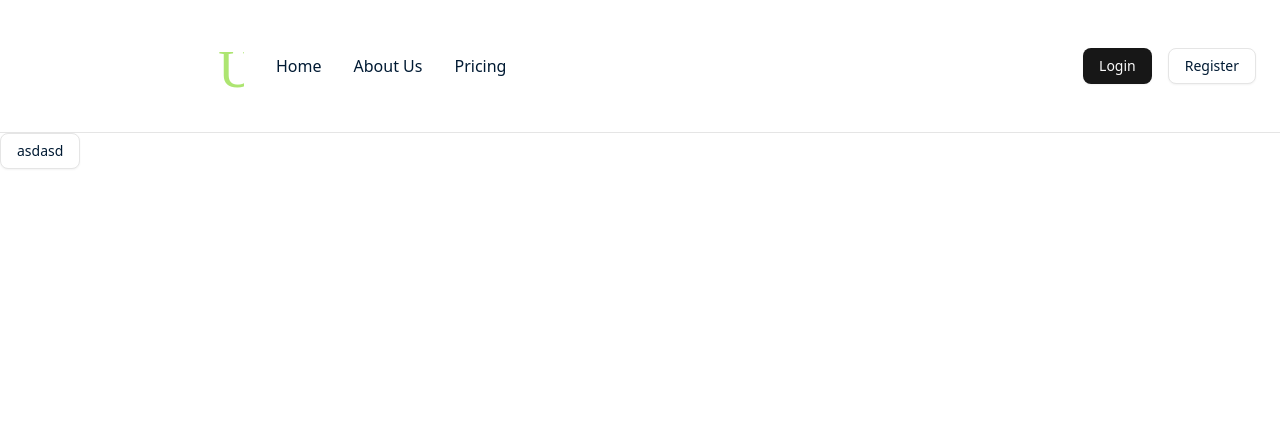
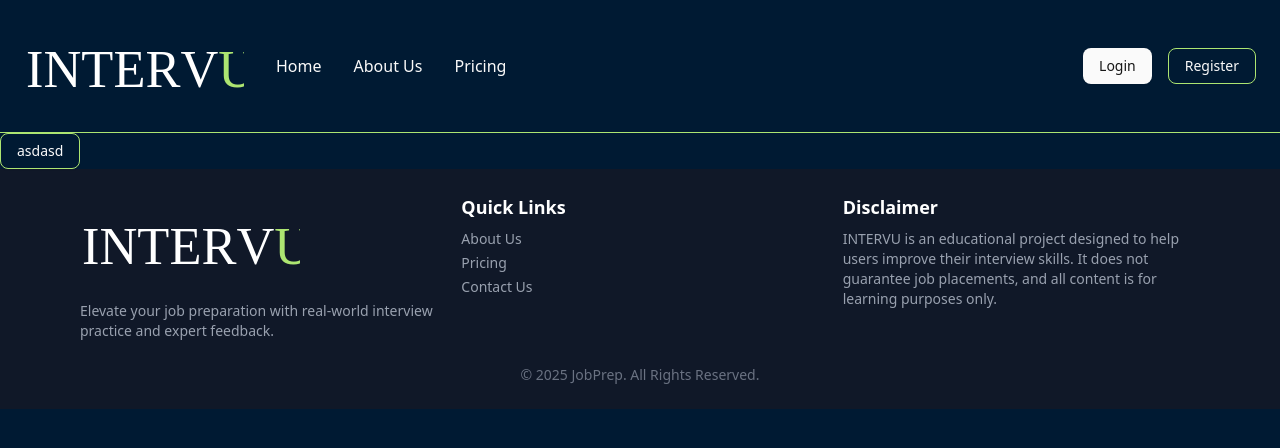
Before and after one commit to tomerbabila/intervu-client, a React (Vite) app: page / in a window 1280 px wide. Shown: the top 448 px of the page. Built offline with nearby package versions, Linux system fonts and the light colour scheme.

Commit message:
Add footer

```diff
--- /dev/null
+++ b/src/components/layout/Footer.tsx
@@ -0,0 +1,50 @@
+import Icon from "../icon/Icon";
+
+function Footer() {
+  return (
+    <footer className="bg-gray-900 text-white py-6">
+      <div className="max-w-6xl mx-auto px-4 grid grid-cols-1 md:grid-cols-3 gap-6">
+        <div>
+          <Icon name="intervu" />
+          <p className="text-sm mt-2 text-gray-400">
+            Elevate your job preparation with real-world interview practice and expert feedback.
+          </p>
+        </div>
+
+        <div>
+          <h3 className="text-lg font-semibold mb-2">Quick Links</h3>
+          <ul className="text-sm space-y-1 text-gray-400">
+            <li>
+              <a href="/about" className="hover:text-white">
+                About Us
+              </a>
+            </li>
+            <li>
+              <a href="/pricing" className="hover:text-white">
+                Pricing
+              </a>
+            </li>
+            <li>
+              <a href="/contact" className="hover:text-white">
+                Contact Us
+              </a>
+            </li>
+          </ul>
+        </div>
+
+        <div>
+          <h3 className="text-lg font-semibold mb-2">Disclaimer</h3>
+          <p className="text-sm text-gray-400">
+            INTERVU is an educational project designed to help users improve their interview skills. It does not
+            guarantee job placements, and all content is for learning purposes only.
+          </p>
+        </div>
+      </div>
+      <div className="text-center text-gray-500 text-sm mt-6">
+        © {new Date().getFullYear()} JobPrep. All Rights Reserved.
+      </div>
+    </footer>
+  );
+}
+
+export default Footer;
--- /dev/null
+++ b/src/components/layout/index.ts
@@ -0,0 +1,4 @@
+import Header from "./Header";
+import Footer from "./Footer";
+
+export { Header, Footer };
--- a/src/pages/Layout.tsx
+++ b/src/pages/Layout.tsx
@@ -1,12 +1,16 @@
 import { Outlet } from "react-router";
-import Header from "@/components/layout/Header";
+import { Header, Footer } from "@/components/layout";
+import { ThemeProvider } from "@/components/layout/ThemeProvider";
 
 function Layout() {
   return (
-    <>
-      <Header />
-      <Outlet />
-    </>
+    <div className="dark h-full">
+      <ThemeProvider defaultTheme="dark" storageKey="vite-ui-theme">
+        <Header />
+        <Outlet />
+        <Footer />
+      </ThemeProvider>
+    </div>
   );
 }
 
```
